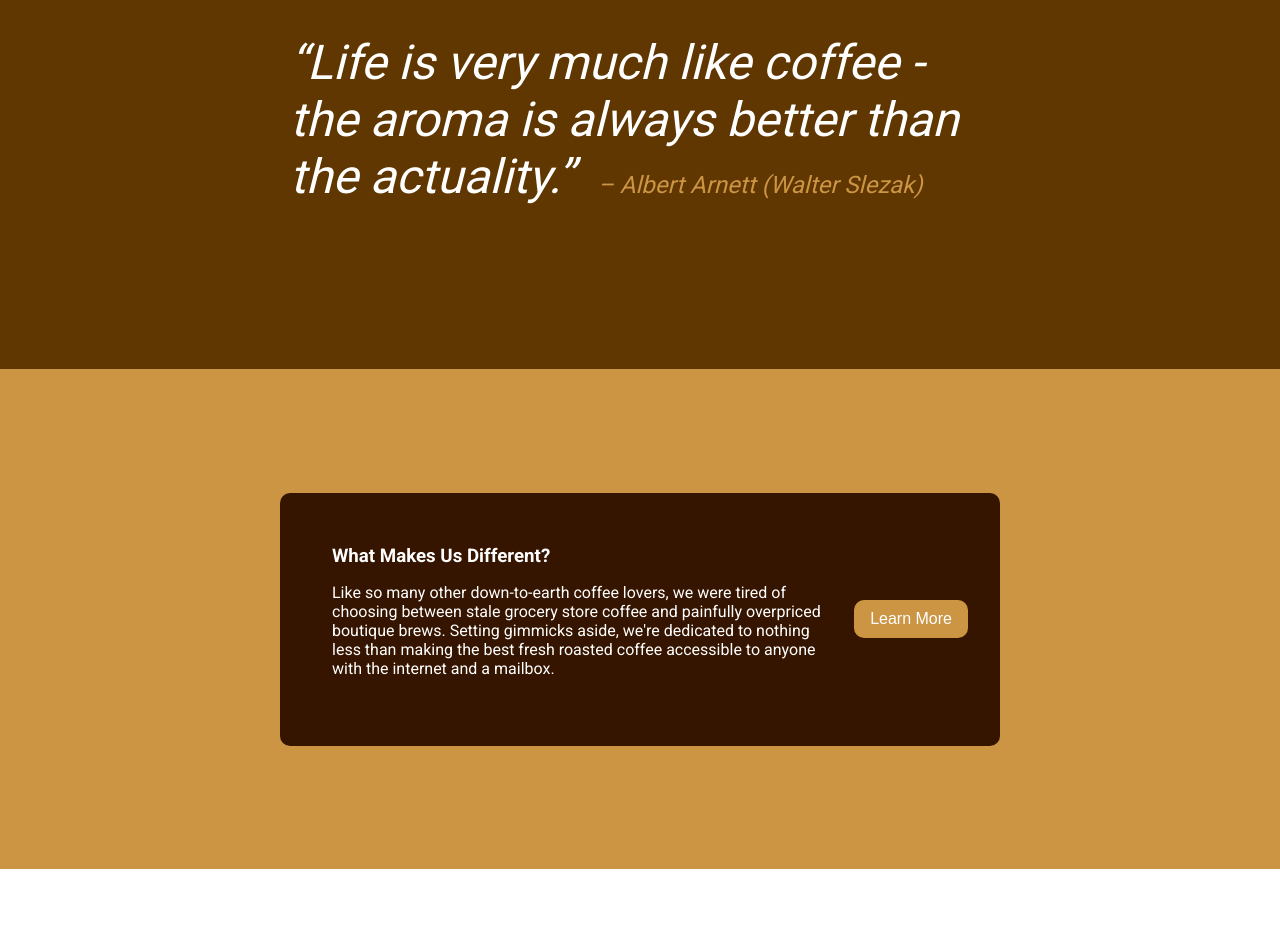
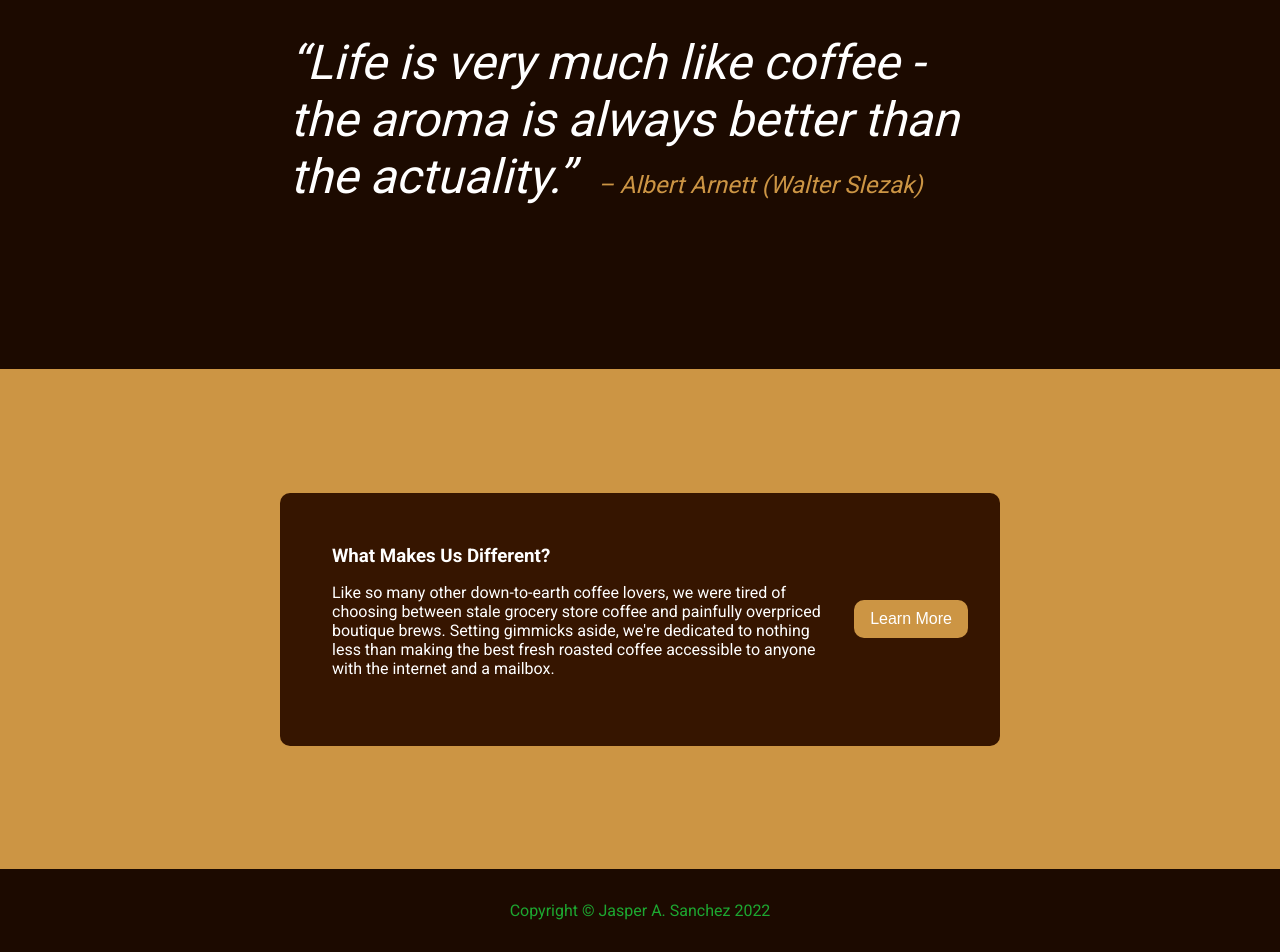
Before and after one commit to djaspir/artisan-coffee, a plain HTML site: page index.html in a window 1280 px wide. Shown: the part 1090-2042 px from the top of the page. Before the commit the page ends 1959 px from the top, so only its background shows below. Drawn offline with Linux system fonts and the light colour scheme.

Commit message:
Add Footer Section and README.md

```diff
--- a/css/style.css
+++ b/css/style.css
@@ -124,7 +124,7 @@ a:hover,
     display: flex;
     justify-content: center;
     align-items: center;
-    background-color: #603601;
+    background-color: #1C0A00;
     height: 500px;
 }
 
@@ -174,3 +174,10 @@ a:hover,
 .contact-btn {
     flex-shrink: 0;
 }
+
+.footer {
+    background-color: #1C0A00;
+    padding: 32px;
+    text-align: center;
+    color: #1da730;
+}
--- a/index.html
+++ b/index.html
@@ -74,8 +74,8 @@
                 <button class="contact-btn">Learn More</button>
             </div>
         </div>
-
     </main>
+    <footer class="footer">Copyright &#169; Jasper A. Sanchez 2022</footer>
 </body>
 
 </html>
```
Also changed, not shown: 1 other file.
